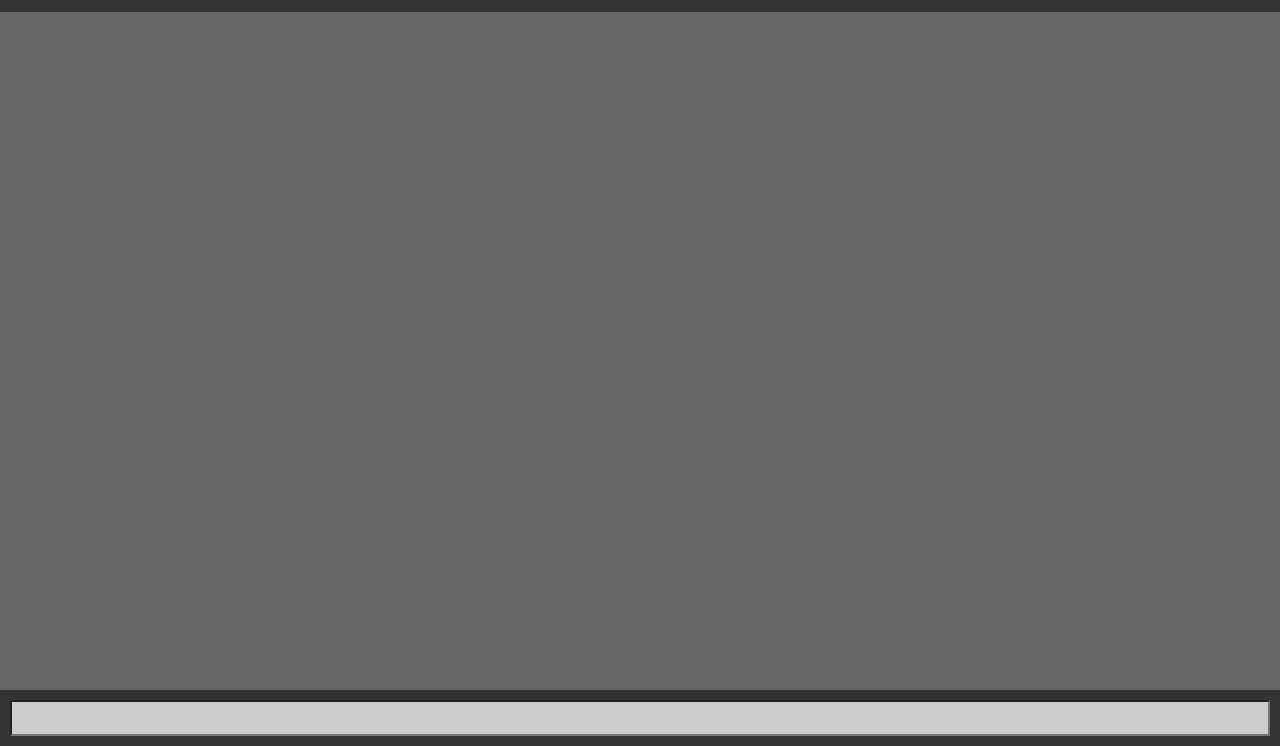
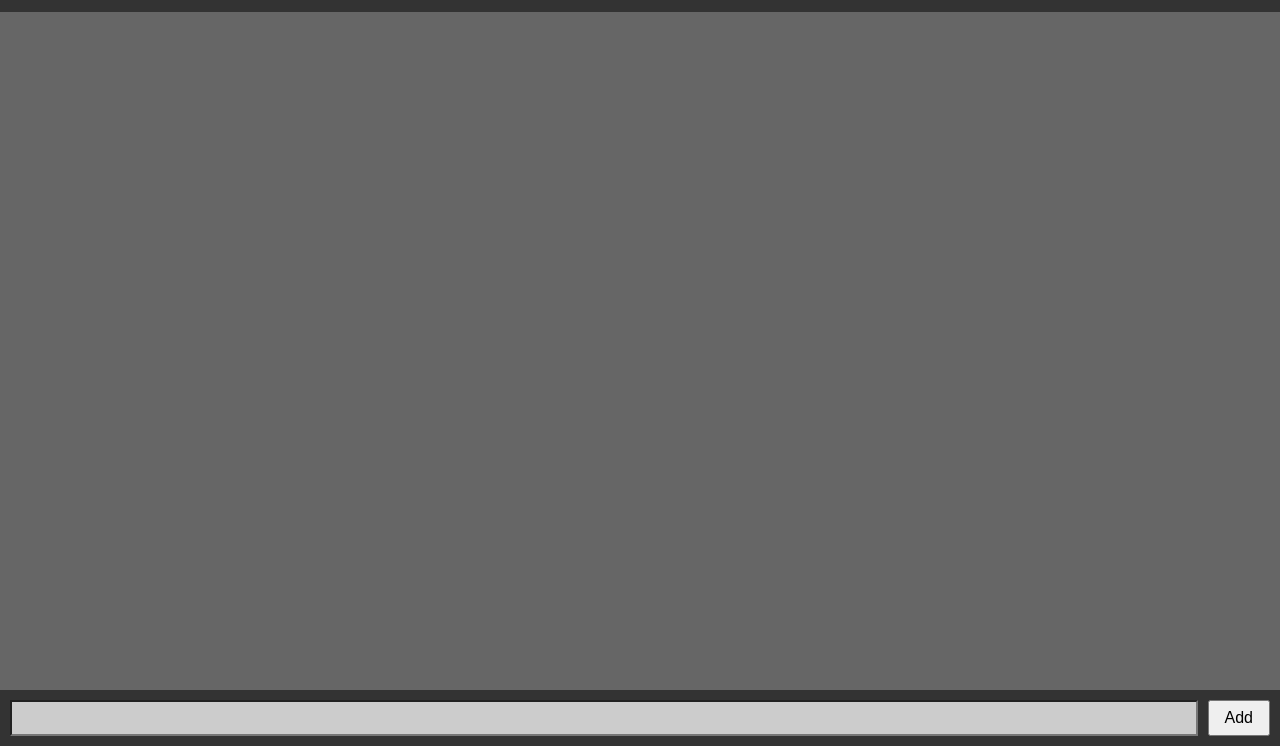
Before and after one commit to BeayemX/SimpleTasks, a plain HTML site: page src/templates/index.html in a window 1280 px wide. Shown: the part 54-800 px from the top of the page. Drawn offline with Linux system fonts and the light colour scheme.

Commit message:
Add send-button to input line

```diff
--- a/src/templates/css/style.css
+++ b/src/templates/css/style.css
@@ -29,17 +29,25 @@ body {
 }
 #inputLine {
     display: flex;
-    flex-flow: column;
+    flex-flow: row;
 
     padding: 10px;
     background-color: #333;
 }
 #inputLine input {
+    flex: 1;
     padding: 5px;
 
-    font-family: 'Roboto', sans-serif;
     font-size: 14pt;
     background-color: #ccc;
+}
+
+#inputLine button {
+    flex: 0;
+    padding-left: 15px;
+    padding-right: 15px;
+    margin-left: 10px;
+    font-size: 12pt;
 }
 
 #titleBar {
--- a/src/templates/js/app.js
+++ b/src/templates/js/app.js
@@ -169,20 +169,17 @@ function updateDisplayedData() {
     rebuildElementIndexList();
 }
 
-function createInputLine() {
-    input = document.createElement('input');
-    input.onclick = () => {
-    }
-    input.onkeypress = (e) => {
-        const actualInputValue = input.value.trim();
+function addEntryFromInput(jumpInto) {
+    const potentialText = input.value;
+    const actualInputValue = potentialText.trim();
+
     if (actualInputValue == "")
         return;
 
-        if (e.key == 'Enter') {
     const newEntryText = actualInputValue;
     input.value = '';
 
-            if (e.shiftKey) {
+    if (jumpInto) {
         pathToEnterWhenReceivingServerUpdate = copyCurrentPath()
         pathToEnterWhenReceivingServerUpdate.push(newEntryText);
     }
@@ -190,10 +187,29 @@ function createInputLine() {
     addEntry(newEntryText);
 }
 
+function createInputLine() {
+    input = document.createElement('input');
+    input.onclick = () => {
     }
+
+    input.onkeypress = (e) => {
+        if (e.key == 'Enter') {
+            addEntryFromInput(e.shiftKey);
+        }
+    }
+
     input.onfocus = () => { setFocus(FOCUS_INPUT_LINE);}
     input.onblur = () => { setFocus(null);}
     inputLine.appendChild(input);
+
+
+    const sendButton = document.createElement('button');
+    sendButton.innerText = "Add";
+    sendButton.onclick = () => {
+        addEntryFromInput();
+    }
+    inputLine.appendChild(sendButton);
+
 }
 
 function getTitle() {
```
Lines whose indentation alone changed are shown as unchanged.
